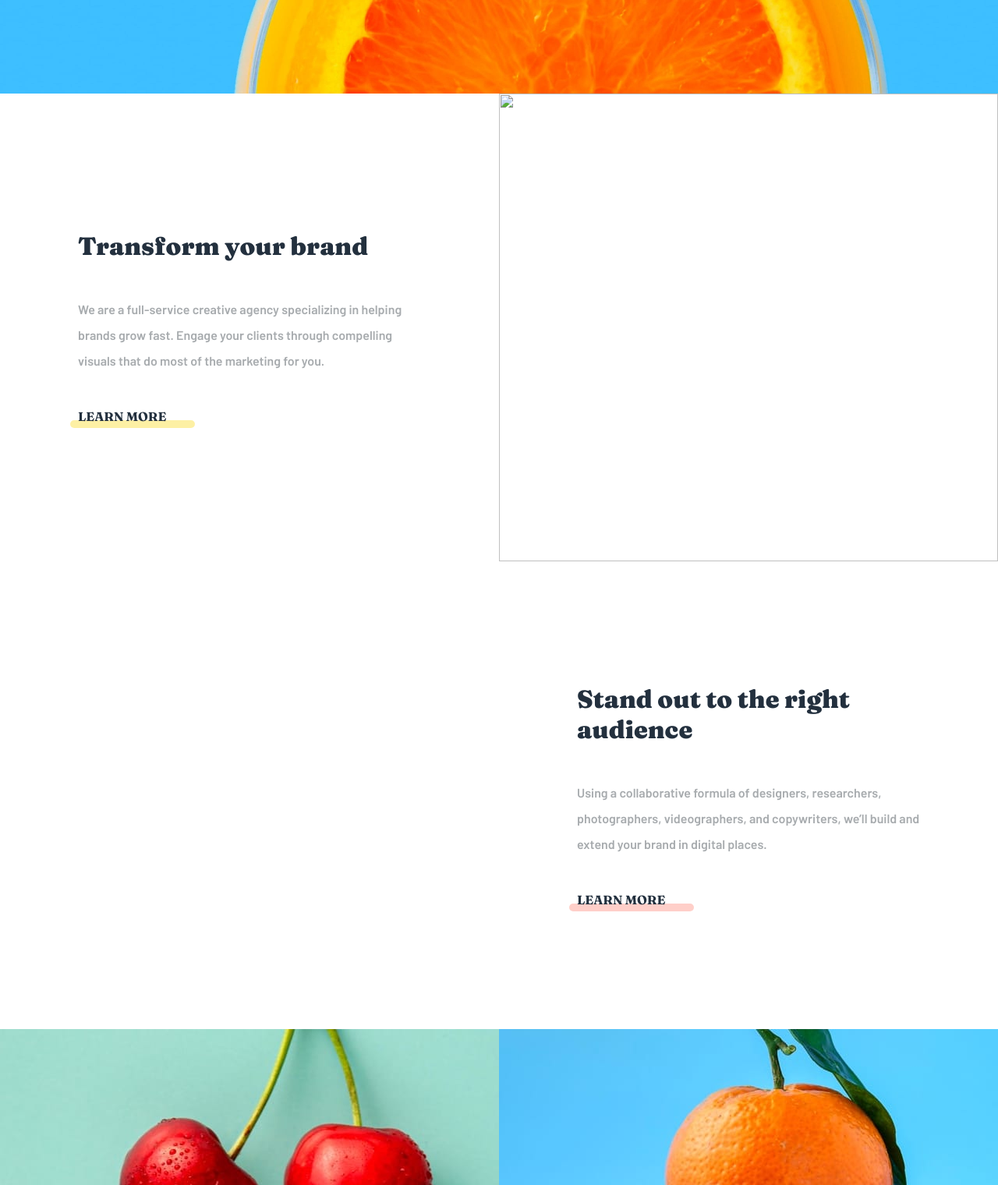
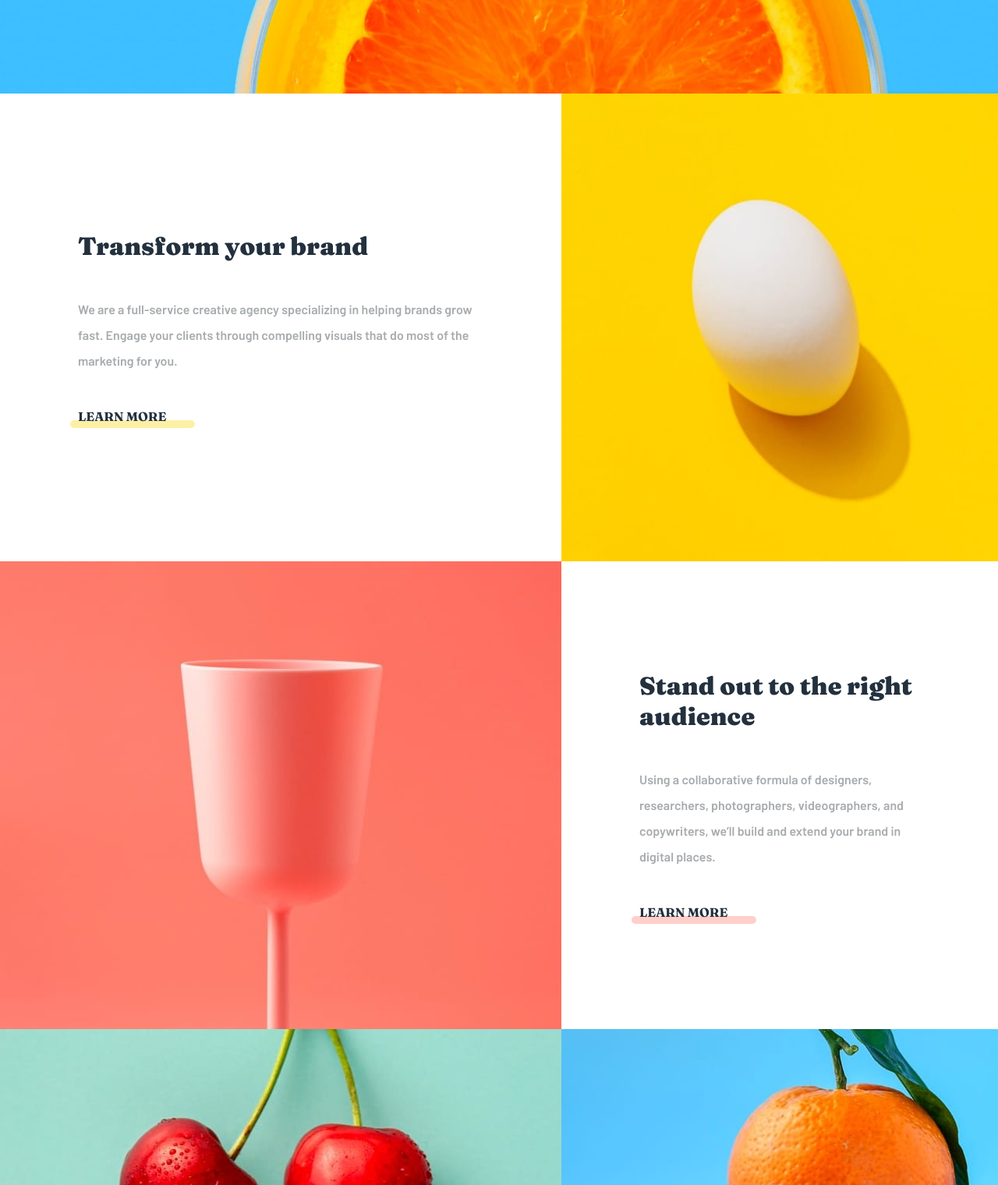
Before and after one commit to Aayushdn/frontendmaster-02, a plain HTML site: page index.html in a window 1280 px wide. Shown: the part 680-2200 px from the top of the page at 78% size. Drawn offline with Linux system fonts and the light colour scheme; the site is published under a folder, as on GitHub Pages, so addresses that start at the root find nothing.

Commit message:
fixed the path of file

```diff
--- a/index.html
+++ b/index.html
@@ -55,13 +55,13 @@
 
       <div class="box2 box">
         <img
-          src="/images/desktop/image-transform.jpg"
+          src="./images/desktop/image-transform.jpg"
           alt=""
           class="transform"
         />
       </div>
       <div class="box3 box">
-        <img src="/images/desktop/image-stand-out.jpg " alt="" />
+        <img src="./images/desktop/image-stand-out.jpg " alt="" />
       </div>
       <div class="box4 box">
         <p class="title">Stand out to the right audience</p>
```
Also changed, not shown: 1 other file.
